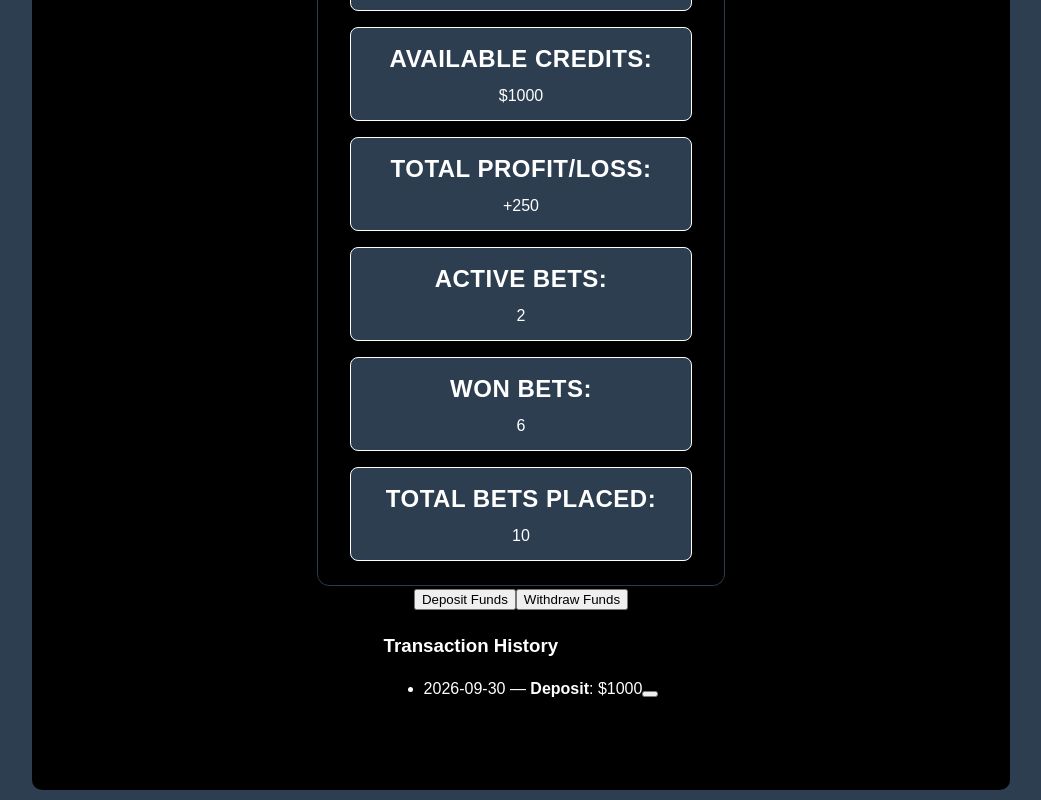
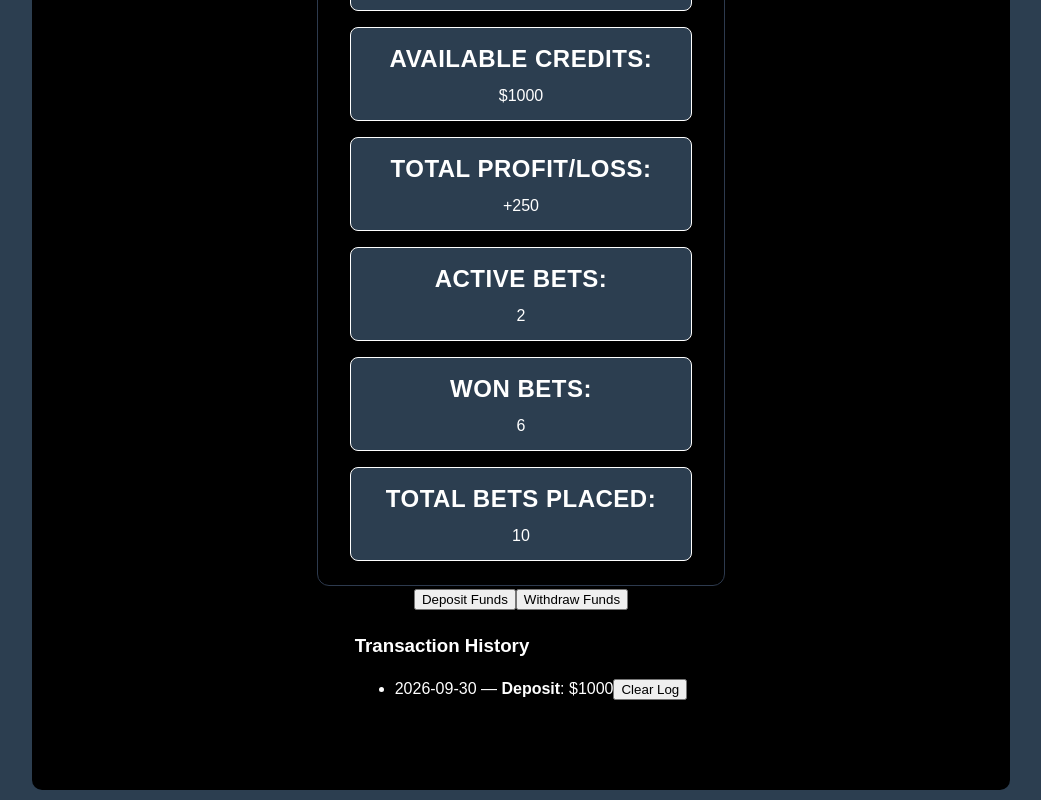
Before and after one commit to AldwinCunanan/full-stack-sprint-group-7, a React (Vite) app: page / in a window 1280 px wide. Shown: the part 904-1704 px from the top of the page, without its empty margins (119-1160 px from the left). Built offline with nearby package versions, Linux system fonts and the light colour scheme.

Commit message:
ft: add a container for transaction history and an option to clear it

```diff
--- a/src/components/pages/Userprofile/UserProfile.tsx
+++ b/src/components/pages/Userprofile/UserProfile.tsx
@@ -141,12 +141,14 @@ export function UserProfile({ credits, setCredits }: UserProfileProps) {
                             <span>
                                 {tx.date} — <strong>{tx.type}</strong>: ${tx.amount}
                             </span>
-                            <button onClick={() => handleRemoveTransaction}></button>
+                            <button onClick={() => handleRemoveTransaction(tx.id)} className="remove-btn">
+                                Clear Log
+                            </button>
                         </li>
                     ))}
                 </ul>
             )}
-        </div>
+            </div>
         </section>
     );
 }
```
